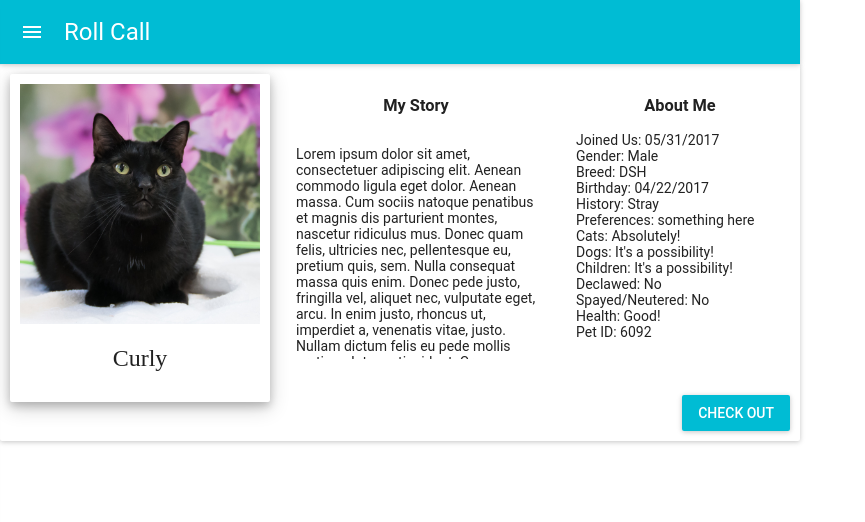
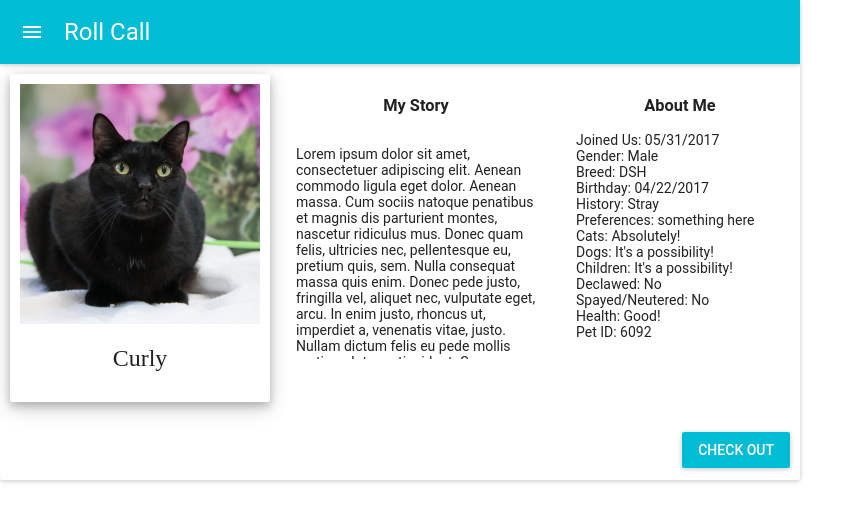
Before and after one commit to LyDawei/RollCall, a React (Create React App) app: page / in a window 1280 px wide. Shown: the top 522 px of the page, without its empty margins (0-865 px from the left). Built offline with nearby package versions, Linux system fonts and the light colour scheme.

Commit message:
calculated height and margin to fit rpi 7 inch screen better

```diff
--- a/src/components/CheckOutDialog.css
+++ b/src/components/CheckOutDialog.css
@@ -1,4 +1,5 @@
 .checkout-button{
     float: right;
     margin: 10px;
+    margin-top: 47px;
 }
--- a/src/components/KennelCard.css
+++ b/src/components/KennelCard.css
@@ -1,3 +1,4 @@
 .kennel-card{
     display: inline-block;
+    height: 416px;
 }
```
